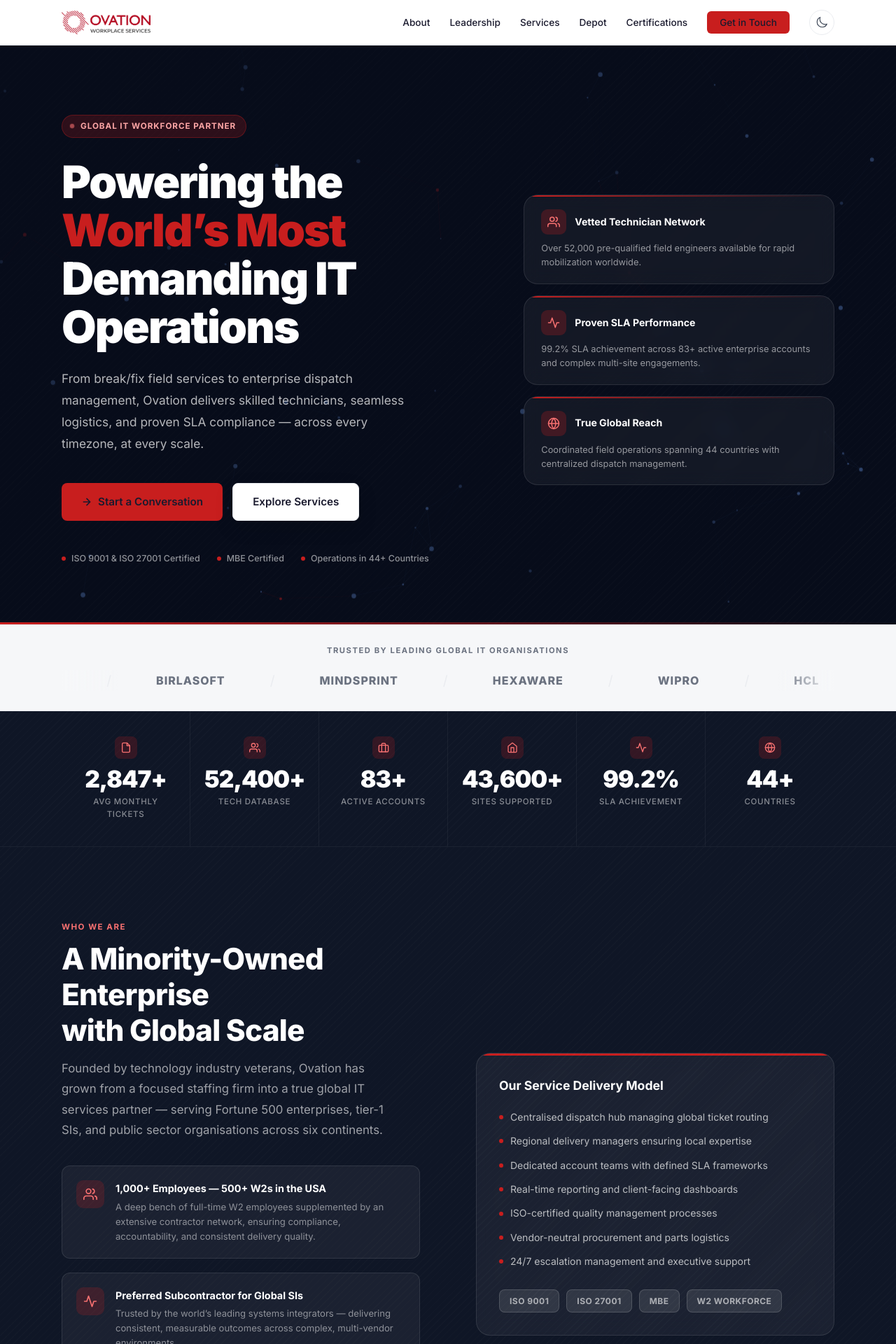
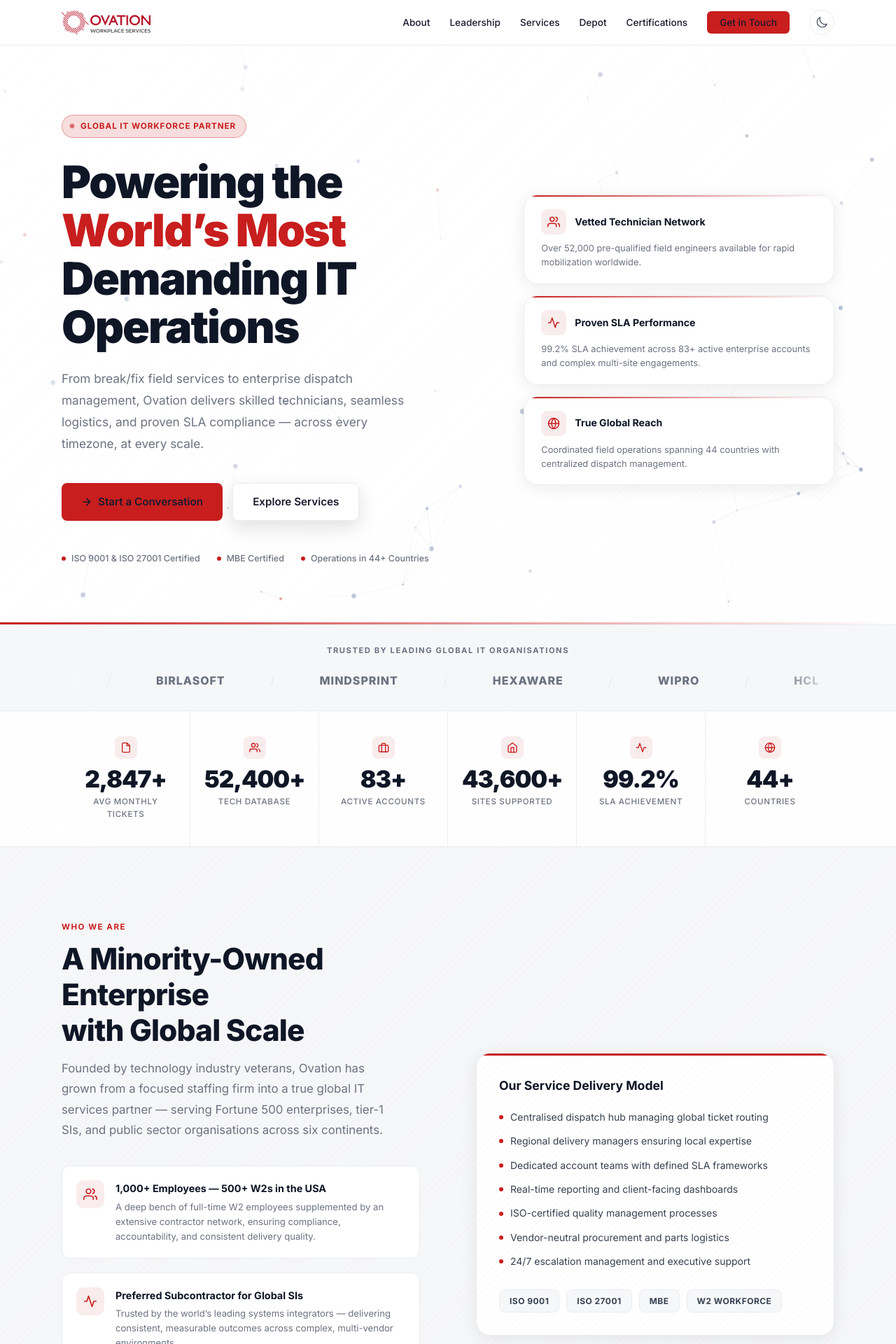
Before and after one commit to devenovation/ovationwps-website, a Next.js app: page / in a window 1280 px wide. Shown: the top 1920 px of the page at 70% size. Built offline with nearby package versions, Linux system fonts and the light colour scheme.

Commit message:
Refactor About, Depot, Footer, Hero, Stats components for improved styling and dark mode support; update background colors, text colors, and hover effects for better accessibility and visual consistency.

```diff
--- a/app/components/About.tsx
+++ b/app/components/About.tsx
@@ -2,20 +2,21 @@
 
 export default function About() {
   return (
-    <section id="about" className="relative overflow-hidden bg-navy py-[100px]">
-      <div className="bg-stripe-w pointer-events-none absolute inset-0 opacity-35" />
+    <section id="about" className="relative overflow-hidden bg-ink-100 py-[100px] dark:bg-navy">
+      <div className="bg-stripe-r pointer-events-none absolute inset-0 opacity-30 dark:hidden" />
+      <div className="bg-stripe-w pointer-events-none absolute inset-0 opacity-35 hidden dark:block" />
       <div className="relative z-[1] mx-auto max-w-[1160px] px-7">
         <div className="grid items-center gap-20 lg:grid-cols-2 max-lg:gap-12">
           <div>
-            <span className="mb-3 inline-block text-[0.72rem] font-bold uppercase tracking-[0.13em] text-brand-red-soft">
+            <span className="mb-3 inline-block text-[0.72rem] font-bold uppercase tracking-[0.13em] text-brand-red dark:text-brand-red-soft">
               Who We Are
             </span>
-            <h2 className="text-[clamp(1.8rem,3.5vw,2.65rem)] font-extrabold leading-[1.2] tracking-[-0.02em] text-white">
+            <h2 className="text-[clamp(1.8rem,3.5vw,2.65rem)] font-extrabold leading-[1.2] tracking-[-0.02em] text-navy dark:text-white">
               A Minority-Owned Enterprise
               <br />
               with Global Scale
             </h2>
-            <p className="mt-3.5 max-w-[480px] text-[1.05rem] leading-[1.75] text-white/60">
+            <p className="mt-3.5 max-w-[480px] text-[1.05rem] leading-[1.75] text-ink-500 dark:text-white/60">
               Founded by technology industry veterans, Ovation has grown from a focused staffing
               firm into a true global IT services partner — serving Fortune 500 enterprises, tier-1
               SIs, and public sector organisations across six continents.
@@ -24,31 +25,32 @@
               {ABOUT_FEATURES.map((f) => (
                 <div
                   key={f.title}
-                  className="flex items-start gap-4 rounded-card border border-white/10 bg-white/5 p-5 transition-colors duration-300 hover:bg-white/10"
+                  className="flex items-start gap-4 rounded-card border border-ink-200 bg-white p-5 transition-colors duration-300 hover:border-transparent hover:shadow-soft dark:border-white/10 dark:bg-white/5 dark:hover:bg-white/10 dark:hover:shadow-none"
                 >
-                  <div className="flex h-10 w-10 shrink-0 items-center justify-center rounded-[10px] bg-brand-red/20 [&>svg]:h-5 [&>svg]:w-5 [&>svg]:text-brand-red-soft">
+                  <div className="flex h-10 w-10 shrink-0 items-center justify-center rounded-[10px] bg-brand-red-light [&>svg]:h-5 [&>svg]:w-5 [&>svg]:text-brand-red dark:bg-brand-red/20 dark:[&>svg]:text-brand-red-soft">
                     {f.icon}
                   </div>
                   <div>
-                    <h4 className="mb-1 text-[0.9rem] font-bold text-white">{f.title}</h4>
-                    <p className="text-[0.82rem] leading-[1.6] text-white/50">{f.body}</p>
+                    <h4 className="mb-1 text-[0.9rem] font-bold text-navy dark:text-white">{f.title}</h4>
+                    <p className="text-[0.82rem] leading-[1.6] text-ink-500 dark:text-white/50">{f.body}</p>
                   </div>
                 </div>
               ))}
             </div>
           </div>
           <div>
-            <div className="relative overflow-hidden rounded-card-lg border border-white/10 bg-white/5 p-8 backdrop-blur-md before:absolute before:inset-x-0 before:top-0 before:h-[3px] before:bg-brand-red before:content-['']">
-              <div className="bg-stripe-w pointer-events-none absolute inset-0 opacity-50" />
+            <div className="relative overflow-hidden rounded-card-lg border border-ink-200 bg-white p-8 shadow-soft dark:border-white/10 dark:bg-white/5 dark:shadow-none dark:backdrop-blur-md before:absolute before:inset-x-0 before:top-0 before:h-[3px] before:bg-brand-red before:content-['']">
+              <div className="bg-stripe-r pointer-events-none absolute inset-0 opacity-40 dark:hidden" />
+              <div className="bg-stripe-w pointer-events-none absolute inset-0 opacity-50 hidden dark:block" />
               <div className="relative z-[1]">
-                <div className="mb-5 text-[1.1rem] font-bold text-white">
+                <div className="mb-5 text-[1.1rem] font-bold text-navy dark:text-white">
                   Our Service Delivery Model
                 </div>
                 <ul className="m-0 flex list-none flex-col gap-3 p-0">
                   {ABOUT_DELIVERY_LIST.map((item) => (
                     <li
                       key={item}
-                      className="flex items-center gap-2.5 text-[0.875rem] text-white/70 before:h-1.5 before:w-1.5 before:shrink-0 before:rounded-full before:bg-brand-red before:content-['']"
+                      className="flex items-center gap-2.5 text-[0.875rem] text-ink-700 before:h-1.5 before:w-1.5 before:shrink-0 before:rounded-full before:bg-brand-red before:content-[''] dark:text-white/70"
                     >
                       {item}
                     </li>
@@ -58,7 +60,7 @@
                   {ABOUT_PILLS.map((pill) => (
                     <div
                       key={pill}
-                      className="rounded-lg border border-white/15 bg-white/10 px-3.5 py-1.5 text-[0.75rem] font-bold uppercase tracking-[0.04em] text-white/60"
+                      className="rounded-lg border border-ink-200 bg-ink-100 px-3.5 py-1.5 text-[0.75rem] font-bold uppercase tracking-[0.04em] text-ink-700 dark:border-white/15 dark:bg-white/10 dark:text-white/60"
                     >
                       {pill}
                     </div>
--- a/app/components/Hero.tsx
+++ b/app/components/Hero.tsx
@@ -50,6 +50,7 @@
     let raf = 0;
     const draw = () => {
       ctx.clearRect(0, 0, W, H);
+      const isDark = document.documentElement.classList.contains("dark");
 
       nodes.forEach((n) => {
         n.x += n.vx;
@@ -76,7 +77,9 @@
             ctx.lineTo(b.x, b.y);
             ctx.strokeStyle = isRed
               ? `rgba(200,30,30,${alpha * 1.6})`
-              : `rgba(100,140,200,${alpha})`;
+              : isDark
+                ? `rgba(100,140,200,${alpha})`
+                : `rgba(30,55,110,${alpha * 1.4})`;
             ctx.lineWidth = 0.7;
             ctx.stroke();
           }
@@ -90,7 +93,9 @@
         ctx.arc(n.x, n.y, r, 0, Math.PI * 2);
         ctx.fillStyle = n.isRed
           ? `rgba(200,30,30,${0.6 + pulseFactor * 0.4})`
-          : `rgba(120,170,255,${0.35 + pulseFactor * 0.25})`;
+          : isDark
+            ? `rgba(120,170,255,${0.35 + pulseFactor * 0.25})`
+            : `rgba(30,60,120,${0.35 + pulseFactor * 0.25})`;
         ctx.fill();
         if (n.isRed && pulseFactor > 0.7) {
           ctx.beginPath();
@@ -116,22 +121,23 @@
       id="hero"
       className="relative flex min-h-screen items-center overflow-hidden pt-16"
     >
-      <div className="absolute inset-0 z-0 bg-[#070c1a]">
+      <div className="absolute inset-0 z-0 bg-white dark:bg-[#070c1a]">
         <canvas ref={canvasRef} className="absolute inset-0 h-full w-full" />
       </div>
-      <div className="bg-stripe-w absolute inset-0 z-[1] opacity-55" />
-      <div className="absolute inset-0 z-[1] bg-gradient-to-br from-[rgba(7,12,26,0.78)] via-[rgba(7,12,26,0.55)] to-[rgba(7,12,26,0.38)]" />
+      <div className="bg-stripe-r absolute inset-0 z-[1] opacity-40 dark:hidden" />
+      <div className="bg-stripe-w absolute inset-0 z-[1] opacity-55 hidden dark:block" />
+      <div className="absolute inset-0 z-[1] bg-gradient-to-br from-white/85 via-white/60 to-white/30 dark:from-[rgba(7,12,26,0.78)] dark:via-[rgba(7,12,26,0.55)] dark:to-[rgba(7,12,26,0.38)]" />
       <div className="absolute bottom-0 left-0 right-0 z-[2] h-[3px] bg-gradient-to-r from-brand-red to-transparent" />
       <div className="relative z-[3] mx-auto w-full max-w-[1160px] px-7">
         <div className="grid items-center gap-[60px] py-[100px] pb-[84px] lg:grid-cols-[1.15fr_0.85fr] max-lg:gap-10 max-md:py-[60px] max-md:pb-12">
           <div>
-            <div className="mb-7 inline-flex items-center gap-2 rounded-full border border-brand-red/35 bg-brand-red/20 py-1.5 pl-2.5 pr-3.5">
-              <div className="h-2 w-2 animate-pulse-dot rounded-full bg-brand-red-soft" />
-              <span className="text-[0.73rem] font-bold uppercase tracking-[0.08em] text-brand-red-pale">
+            <div className="mb-7 inline-flex items-center gap-2 rounded-full border border-brand-red/35 bg-brand-red/15 py-1.5 pl-2.5 pr-3.5 dark:bg-brand-red/20">
+              <div className="h-2 w-2 animate-pulse-dot rounded-full bg-brand-red dark:bg-brand-red-soft" />
+              <span className="text-[0.73rem] font-bold uppercase tracking-[0.08em] text-brand-red dark:text-brand-red-pale">
                 Global IT Workforce Partner
               </span>
             </div>
-            <h1 className="mb-6 text-[clamp(2.4rem,5.5vw,4rem)] font-black leading-[1.08] tracking-[-0.03em] text-white">
+            <h1 className="mb-6 text-[clamp(2.4rem,5.5vw,4rem)] font-black leading-[1.08] tracking-[-0.03em] text-navy dark:text-white">
               Powering the
               <br />
               <span className="text-brand-red">World&rsquo;s Most</span>
@@ -140,7 +146,7 @@
               <br />
               Operations
             </h1>
-            <p className="mb-10 max-w-[520px] text-[1.08rem] leading-[1.8] text-white/70">
+            <p className="mb-10 max-w-[520px] text-[1.08rem] leading-[1.8] text-ink-500 dark:text-white/70">
               From break/fix field services to enterprise dispatch management, Ovation delivers
               skilled technicians, seamless logistics, and proven SLA compliance — across every
               timezone, at every scale.
@@ -164,7 +170,7 @@
               {HERO_TRUST_ITEMS.map((label) => (
                 <div
                   key={label}
-                  className="flex items-center gap-2 text-[0.78rem] font-medium text-white/55"
+                  className="flex items-center gap-2 text-[0.78rem] font-medium text-ink-500 dark:text-white/55"
                 >
                   <div className="h-1.5 w-1.5 rounded-full bg-brand-red" />
                   {label}
@@ -176,17 +182,17 @@
             {HERO_PROOF_CARDS.map((c, i) => (
               <div
                 key={c.title}
-                className="group relative overflow-hidden rounded-card-lg border border-white/10 bg-white/5 px-6 py-5 backdrop-blur-md transition-all duration-300 hover:translate-x-1 hover:bg-white/10"
+                className="group relative overflow-hidden rounded-card-lg border border-ink-200 bg-white px-6 py-5 shadow-soft transition-all duration-300 hover:translate-x-1 hover:shadow-floating dark:border-white/10 dark:bg-white/5 dark:shadow-none dark:backdrop-blur-md dark:hover:bg-white/10"
                 style={{ transitionDelay: `${i * 0.1}s` }}
               >
                 <span className="pointer-events-none absolute left-0 right-0 top-0 h-0.5 bg-gradient-to-r from-brand-red to-transparent" />
                 <div className="mb-2.5 flex items-center gap-3">
-                  <div className="flex h-9 w-9 shrink-0 items-center justify-center rounded-[9px] bg-brand-red/25 [&>svg]:h-[18px] [&>svg]:w-[18px] [&>svg]:text-brand-red-soft">
+                  <div className="flex h-9 w-9 shrink-0 items-center justify-center rounded-[9px] bg-brand-red-light [&>svg]:h-[18px] [&>svg]:w-[18px] [&>svg]:text-brand-red dark:bg-brand-red/25 dark:[&>svg]:text-brand-red-soft">
                     {c.icon}
                   </div>
-                  <h4 className="text-[0.88rem] font-bold text-white">{c.title}</h4>
+                  <h4 className="text-[0.88rem] font-bold text-navy dark:text-white">{c.title}</h4>
                 </div>
-                <p className="text-[0.8rem] leading-[1.55] text-white/55">{c.body}</p>
+                <p className="text-[0.8rem] leading-[1.55] text-ink-500 dark:text-white/55">{c.body}</p>
               </div>
             ))}
           </div>
--- a/app/components/Stats.tsx
+++ b/app/components/Stats.tsx
@@ -53,25 +53,26 @@
     <section
       id="stats"
       ref={sectionRef}
-      className="relative overflow-hidden border-b border-white/5 bg-navy"
+      className="relative overflow-hidden border-b border-ink-200 bg-white dark:border-white/5 dark:bg-navy"
     >
-      <div className="bg-stripe-w pointer-events-none absolute inset-0 opacity-40" />
+      <div className="bg-stripe-r pointer-events-none absolute inset-0 opacity-30 dark:hidden" />
+      <div className="bg-stripe-w pointer-events-none absolute inset-0 opacity-40 hidden dark:block" />
       <div className="relative z-[1] mx-auto max-w-[1160px] px-7">
         <div className="grid grid-cols-2 md:grid-cols-3 lg:grid-cols-6">
           {STATS.map((stat, i) => (
             <div
               key={stat.label}
-              className={`group relative px-5 py-9 text-center transition-colors duration-300 hover:bg-white/5 ${
-                i < STATS.length - 1 ? "border-r border-white/5" : ""
+              className={`group relative px-5 py-9 text-center transition-colors duration-300 hover:bg-ink-100 dark:hover:bg-white/5 ${
+                i < STATS.length - 1 ? "border-r border-ink-200 dark:border-white/5" : ""
               } after:absolute after:bottom-0 after:left-[20%] after:right-[20%] after:h-0.5 after:scale-x-0 after:bg-brand-red after:transition-transform after:duration-500 hover:after:scale-x-100 after:content-['']`}
             >
-              <div className="mx-auto mb-3 flex h-8 w-8 items-center justify-center rounded-lg bg-brand-red/20 [&>svg]:h-4 [&>svg]:w-4 [&>svg]:text-brand-red-soft">
+              <div className="mx-auto mb-3 flex h-8 w-8 items-center justify-center rounded-lg bg-brand-red-light [&>svg]:h-4 [&>svg]:w-4 [&>svg]:text-brand-red dark:bg-brand-red/20 dark:[&>svg]:text-brand-red-soft">
                 {stat.icon}
               </div>
-              <div className="text-[2.1rem] font-black leading-none tracking-[-0.03em] text-white">
+              <div className="text-[2.1rem] font-black leading-none tracking-[-0.03em] text-navy dark:text-white">
                 {values[i]}
               </div>
-              <div className="mt-1.5 text-[0.72rem] font-medium uppercase tracking-[0.06em] text-white/50">
+              <div className="mt-1.5 text-[0.72rem] font-medium uppercase tracking-[0.06em] text-ink-500 dark:text-white/50">
                 {stat.label}
               </div>
             </div>
```
Also changed, not shown: app/components/Depot.tsx (+17 -15 lines), app/components/Footer.tsx (+13 -9 lines).
